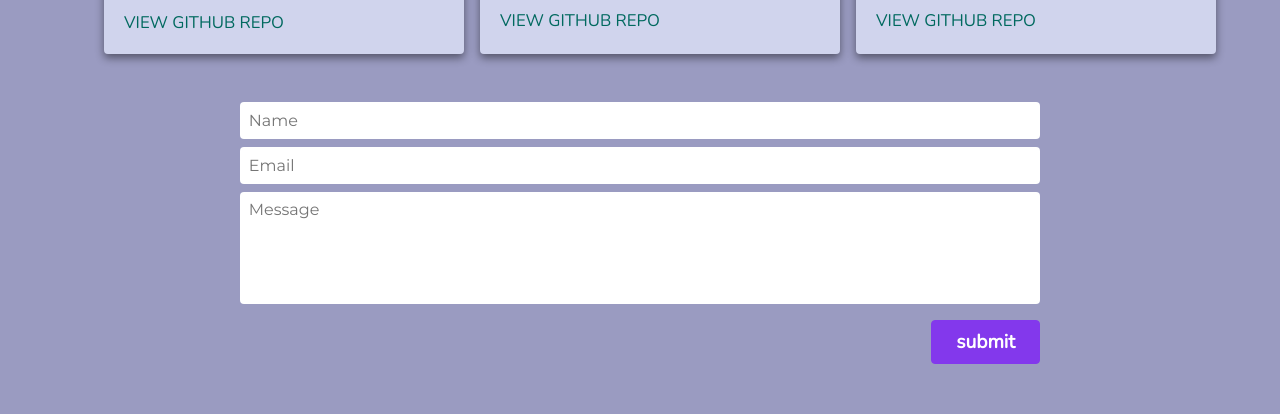
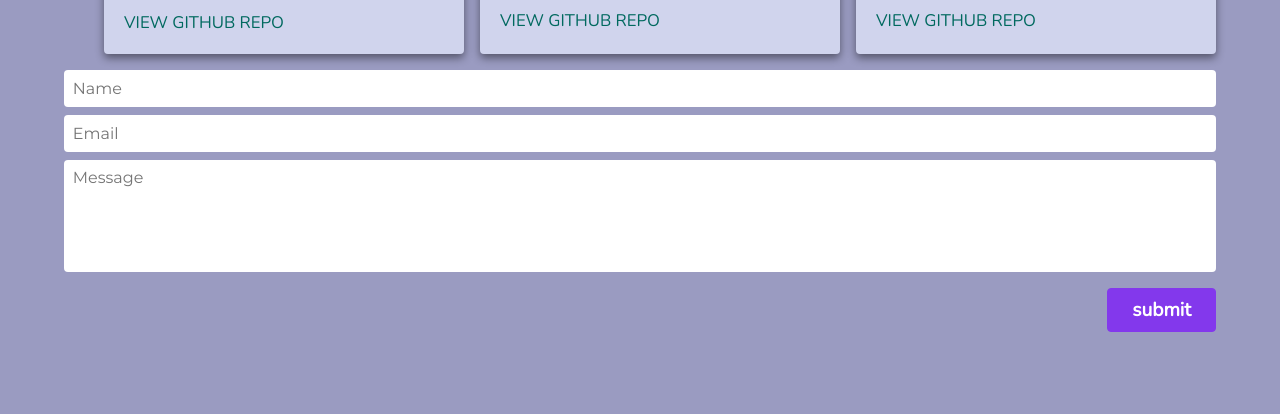
Before and after one commit to WebDevBernard/Portfolio, a Next.js app: page / in a window 1280 px wide. Shown: the part 662-1076 px from the top of the page. Built offline with nearby package versions, Linux system fonts and the light colour scheme.

Commit message:
work netlify please2

```diff
--- a/components/Form/Form.js
+++ b/components/Form/Form.js
@@ -8,7 +8,6 @@ export default function Form({
 }) {
   return (
     <form
-      className={classes.form}
       name="contact"
       method="POST"
       data-netlify-recaptcha="true"
```
